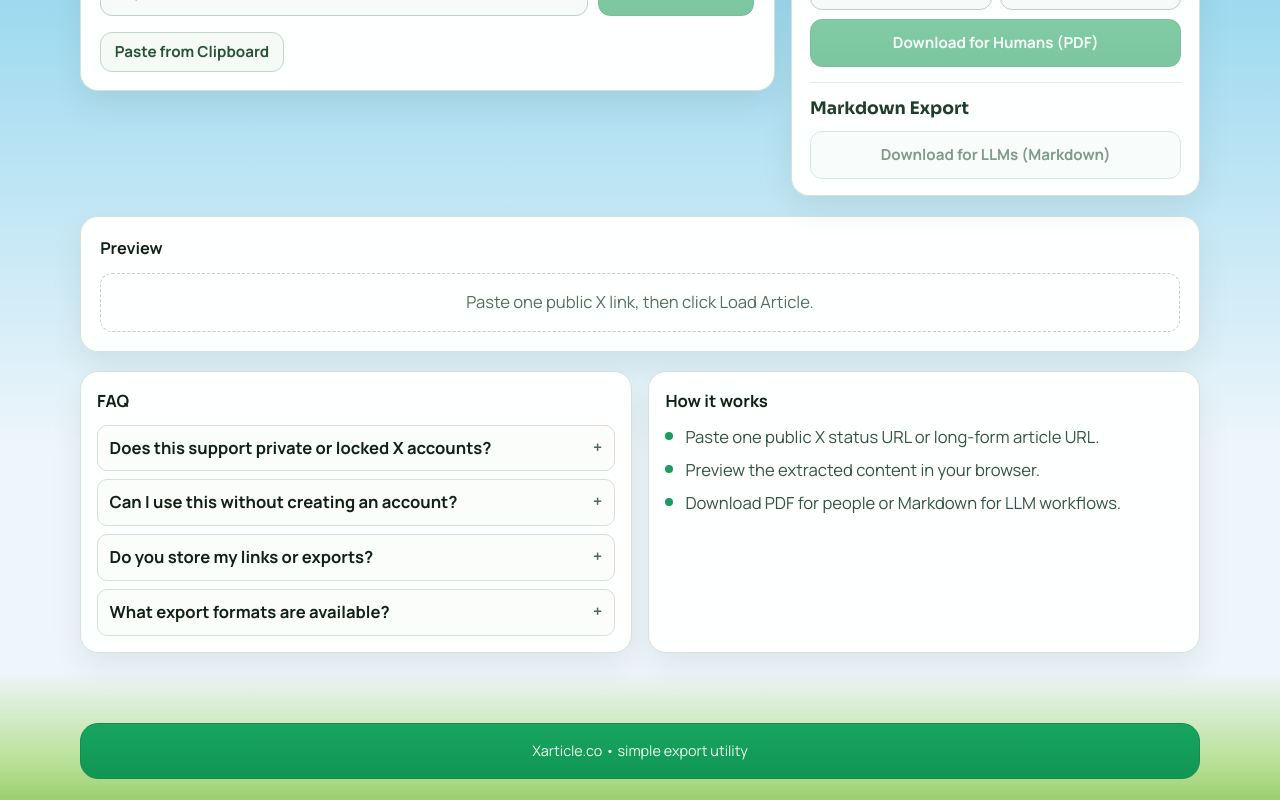
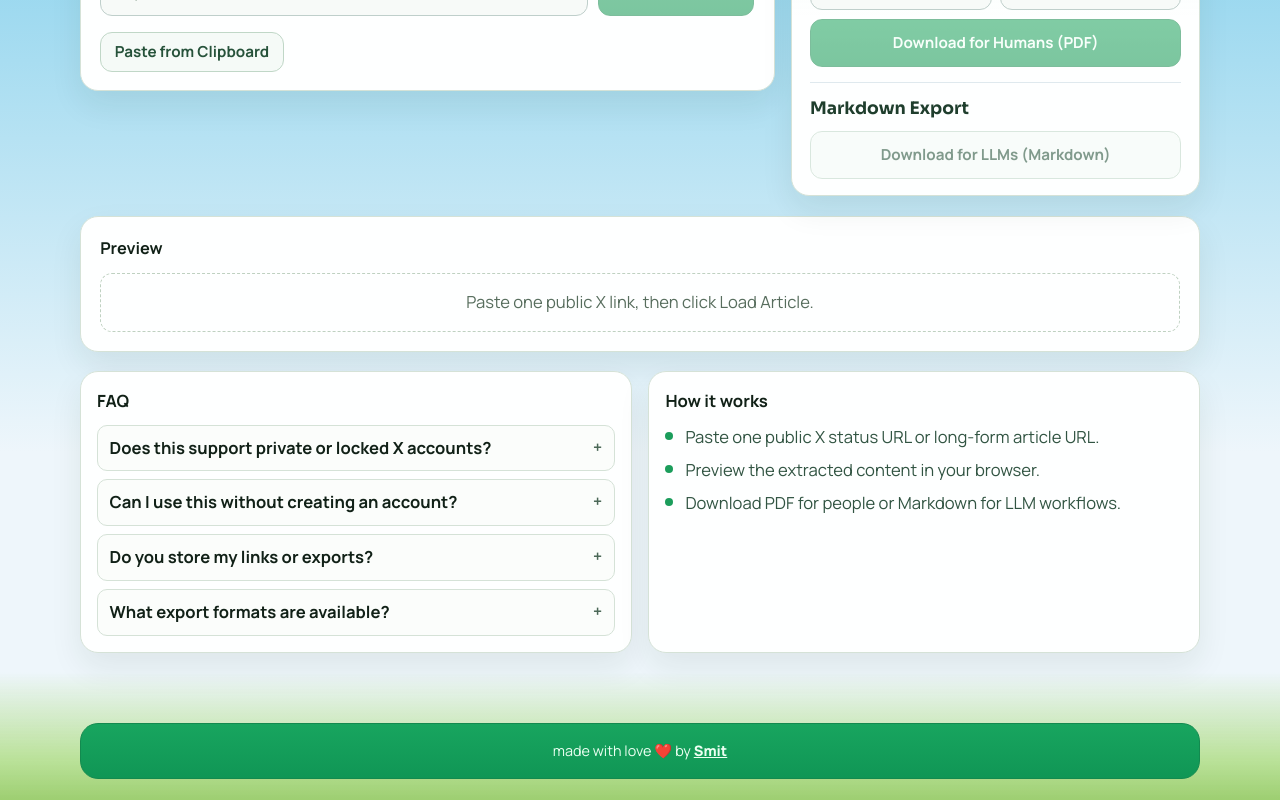
Before and after one commit to SmitMachhi/Xarticle, a React (Vite) app: page / in a window 1280 px wide. Shown: the part 440-1240 px from the top of the page. Built offline with nearby package versions, Linux system fonts and the light colour scheme; what pdfmake would draw is missing.

Commit message:
seo shit slapped on

```diff
--- a/src/App.tsx
+++ b/src/App.tsx
@@ -450,7 +450,16 @@ function App() {
       </main>
 
       <footer className="site-footer">
-        <p>{APP_NAME} • simple export utility</p>
+        <p>
+          made with love{' '}
+          <span role="img" aria-label="heart">
+            ❤️
+          </span>{' '}
+          by{' '}
+          <a href="https://x.com/thesmitmachhi" target="_blank" rel="noreferrer">
+            Smit
+          </a>
+        </p>
       </footer>
     </div>
   )
--- a/src/index.css
+++ b/src/index.css
@@ -1069,6 +1069,16 @@ button:disabled {
   font-size: 0.9rem;
 }
 
+.site-footer a {
+  color: #ecfff2;
+  font-weight: 800;
+  text-decoration: underline;
+}
+
+.site-footer a:hover {
+  text-decoration-thickness: 2px;
+}
+
 @media (max-width: 980px) {
   .hero-layout {
     grid-template-columns: 1fr;
```
Also changed, not shown: public/llm.txt (added), public/robots.txt (added), 1 other file (tests, documents, lock files or other folders).
